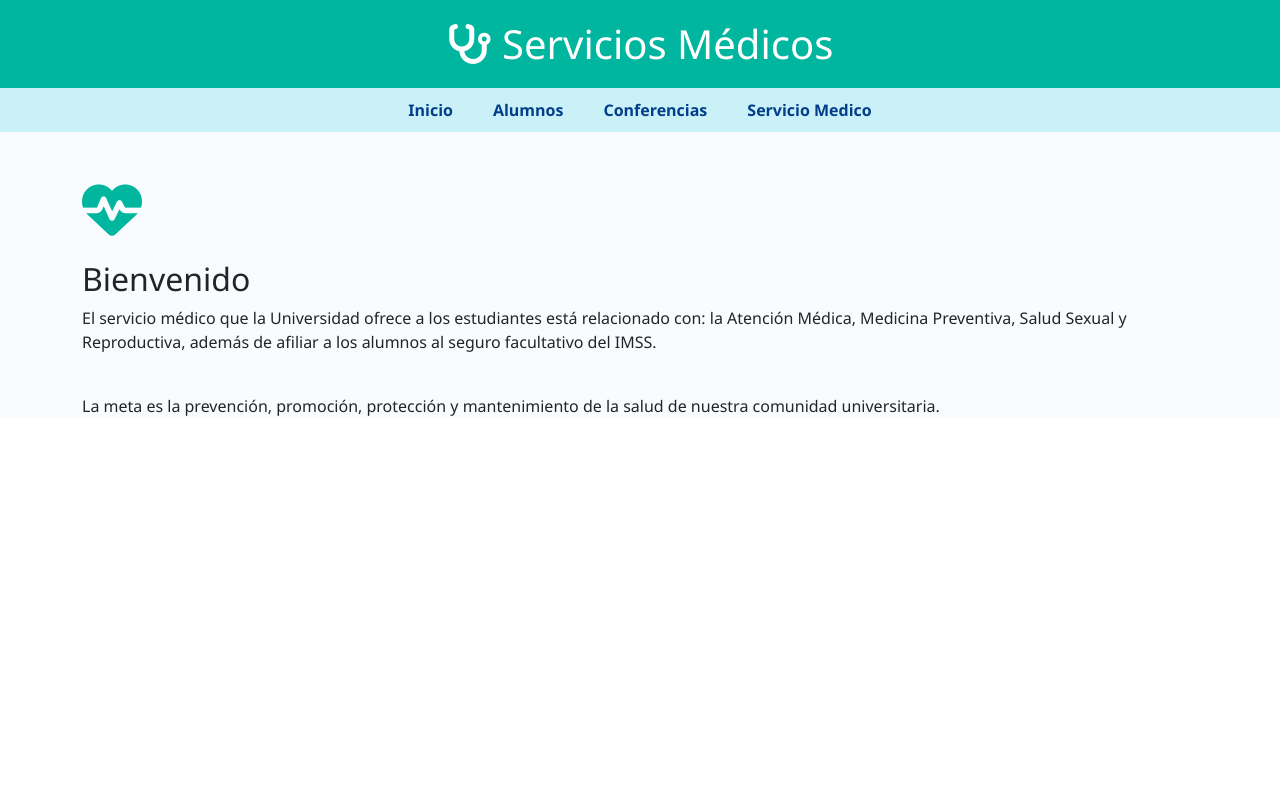
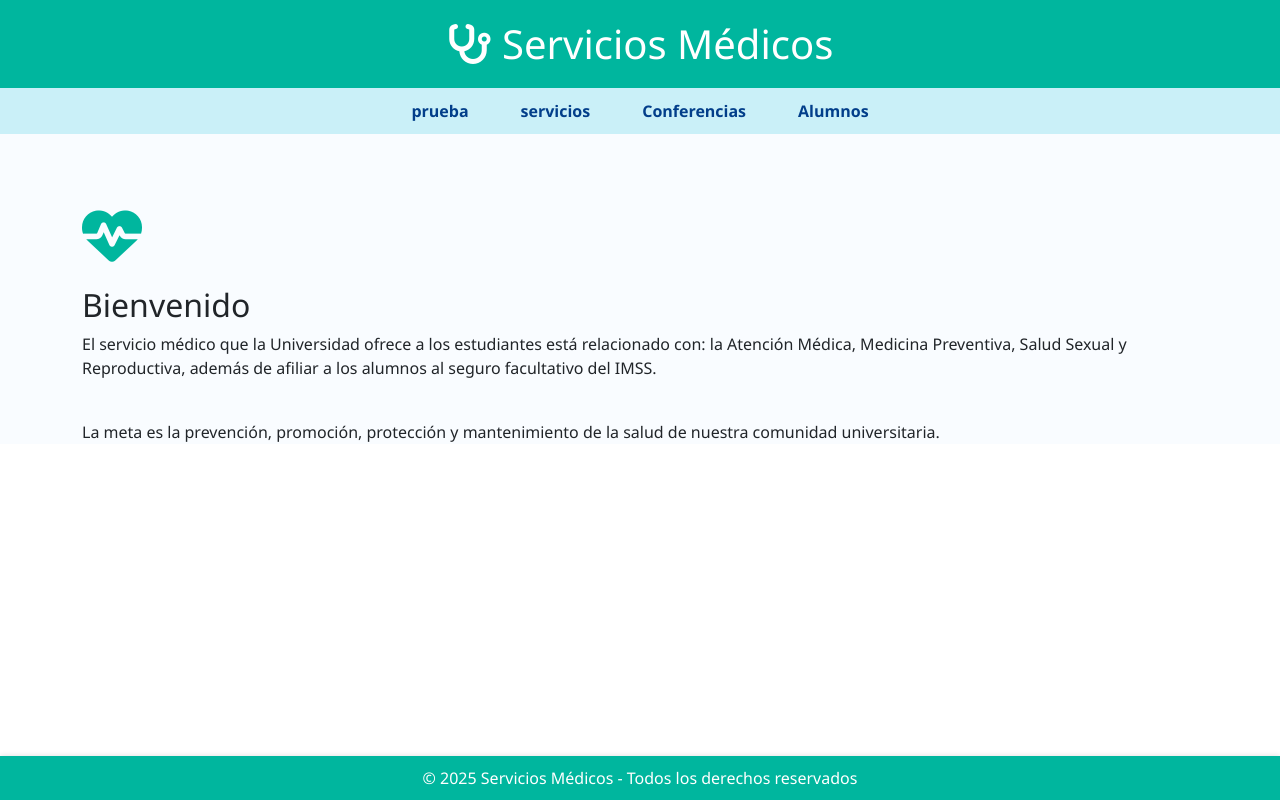
Before and after one commit to daniel120801/Servicio_medico, an Angular app: page / in a window 1280 px wide. Built offline with nearby package versions, Linux system fonts and the light colour scheme.

Commit message:
feat: implementar navegación y componentes de servicios, alumnos y conferencias

```diff
--- a/respaldo.html
+++ b/respaldo.html
@@ -150,10 +150,6 @@ respaldo <!DOCTYPE html>
         <p>Escríbenos a <strong>serviciosmedicosutnc.edu.mx</strong> o visítanos en el edificio de atención médica.</p>
     </div>
 
-    <footer>
-        &copy; 2025 Servicios Médicos - Todos los derechos reservados
-    </footer>
-
     <script>
         function showSection(id) {
             document.querySelectorAll('.container').forEach(c => c.classList.add('hidden'));
--- a/src/app/app.component.css
+++ b/src/app/app.component.css
@@ -0,0 +1,63 @@
+    .transparent_button {
+        background-color: rgba(255, 255, 255, 0);
+        border: none;
+    }
+
+    nav {
+        display: flex;
+        justify-content: center;
+        background-color: #caf0f8;
+        padding: 10px 0;
+    }
+
+    nav button {
+        text-decoration: none;
+        color: #023e8a;
+        margin: 0 20px;
+        font-weight: bold;
+        transition: color 0.3s;
+    }
+
+    header h1 {
+        margin: 0;
+    }
+
+
+    .container {
+        padding: 30px;
+        text-align: center;
+    }
+
+    .hidden {
+        display: none;
+    }
+
+
+    footer {
+        background-color: #00b69e;
+        color: white;
+        text-align: center;
+        padding: 15px 0;
+        margin-top: 30px;
+    }
+
+    body {
+        margin: 0;
+        font-family: 'Segoe UI', sans-serif;
+        background-color: #f9fcff;
+    }
+
+    header {
+        background-color: #00b69e;
+        color: white;
+        padding: 20px;
+        text-align: center;
+    }
+
+    nav button:focus {
+        outline: none;
+    }
+
+    nav button:hover {
+        color: #00b69e;
+    }
--- a/src/app/app.component.html
+++ b/src/app/app.component.html
@@ -4,69 +4,10 @@
 <head>
   <meta charset="UTF-8" />
   <meta name="viewport" content="width=device-width, initial-scale=1.0" />
-  <link href="https://cdn.jsdelivr.net/npm/bootstrap@5.3.6/dist/css/bootstrap.min.css" rel="stylesheet"
-    integrity="sha384-4Q6Gf2aSP4eDXB8Miphtr37CMZZQ5oXLH2yaXMJ2w8e2ZtHTl7GptT4jmndRuHDT" crossorigin="anonymous">
-  <link rel="stylesheet" href="https://cdnjs.cloudflare.com/ajax/libs/font-awesome/6.5.0/css/all.min.css">
   <title>Servicios Médicos</title>
 
 
-  <!-- Fuente e íconos -->
 
-  <style>
-    body {
-      margin: 0;
-      font-family: 'Segoe UI', sans-serif;
-      background-color: #f9fcff;
-    }
-
-    header {
-      background-color: #00b69e;
-      color: white;
-      padding: 20px;
-      text-align: center;
-    }
-
-    header h1 {
-      margin: 0;
-    }
-
-    nav {
-      display: flex;
-      justify-content: center;
-      background-color: #caf0f8;
-      padding: 10px 0;
-    }
-
-    nav a {
-      text-decoration: none;
-      color: #023e8a;
-      margin: 0 20px;
-      font-weight: bold;
-      transition: color 0.3s;
-    }
-
-    nav a:hover {
-      color: #00b69e;
-    }
-
-    .container {
-      padding: 30px;
-      text-align: center;
-    }
-
-    .hidden {
-      display: none;
-    }
-
-
-    footer {
-      background-color: #00b69e;
-      color: white;
-      text-align: center;
-      padding: 15px 0;
-      margin-top: 30px;
-    }
-  </style>
 </head>
 
 <body>
@@ -77,13 +18,21 @@
   </header>
 
   <nav>
+    <button class="transparent_button" (click)="navigateMain()">prueba</button>
+    <button class="transparent_button" (click)="navigateServices()">servicios</button>
+    <button class="transparent_button" (click)="navigateConfer()">Conferencias</button>
+    <button class="transparent_button" (click)="navigateStudent()">Alumnos</button>
 
-    <a href="#" onclick="showSection('inicio')">Inicio</a>
-    <a href="#" onclick="showSection('servicios')">Alumnos</a>
-    <a href="#" onclick="showSection('conferencias')">Conferencias</a>
-    <a href="#" onclick="showSection('contacto')">Servicio Medico</a>
+
   </nav>
-  <router-outlet></router-outlet>
+  <router-outlet class="container"></router-outlet>
+
+  <footer
+    style="position: fixed; left: 0; bottom: 0; width: 100%;  text-align: center; padding: 10px 0; box-shadow: 0 -1px 5px rgba(0,0,0,0.1);">
+    &copy; 2025 Servicios Médicos - Todos los derechos reservados
+  </footer>
+
+
 </body>
 
 </html>
--- a/src/app/app.component.ts
+++ b/src/app/app.component.ts
@@ -1,9 +1,9 @@
 import { Component } from '@angular/core';
-import { Router, RouterLink, RouterOutlet } from '@angular/router';
+import { Router, RouterOutlet } from '@angular/router';
 
 @Component({
   selector: 'app-root',
-  imports: [RouterLink, RouterOutlet],
+  imports: [RouterOutlet],
   templateUrl: './app.component.html',
   styleUrl: './app.component.css'
 })
@@ -13,9 +13,21 @@ export class AppComponent {
   constructor(private router: Router) { }
 
 
+  navigateMain() {
 
-  navigate(route:String) {
+    this.router.navigate(['/main']);
+  }
+  navigateServices() {
 
+    this.router.navigate(['/servicios']);
+  }
+  navigateConfer() {
+
+    this.router.navigate(['/confer']);
+  }
+  navigateStudent() {
+
+    this.router.navigate(['/alumnos']);
   }
 
 
@@ -23,7 +35,4 @@ export class AppComponent {
 
 
 
-
-
-
 }
--- /dev/null
+++ b/src/app/servicios/servicios.component.html
@@ -0,0 +1 @@
+<p>servicios works!</p>
```
Also changed, not shown: src/app/app.routes.ts (+8 -1 lines), src/app/servicios/servicios.component.ts (added, +11 -0 lines), src/app/main/main.component.css (line endings or trailing spaces), src/app/servicios/servicios.component.css (added), 1 other file (tests, documents, lock files or other folders).
